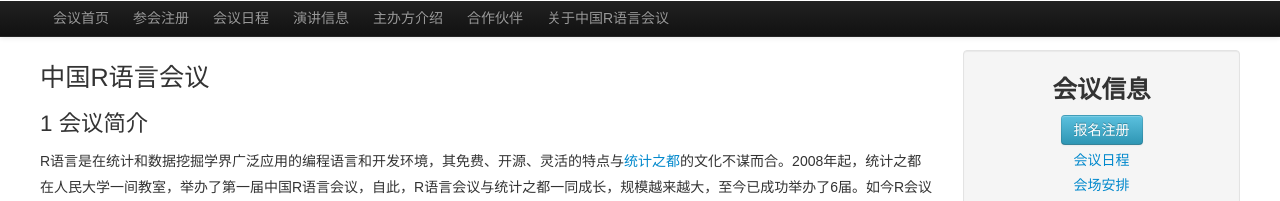
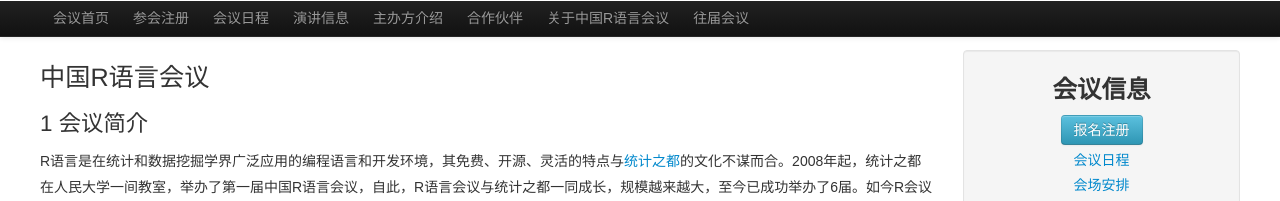
Before and after one commit to cosname/R-conference, a Jekyll site: the page built from about-r-conference/index.md, in a window 1280 px wide. Shown: the top 201 px of the page. Built offline with Jekyll 4.4.1, drawn with Linux system fonts in a browser that asks for light colours.

Commit message:
修改导航

```diff
--- a/_includes/nav.html
+++ b/_includes/nav.html
@@ -5,3 +5,4 @@
       <li><a href="/hosts">主办方介绍</a></li>
       <li><a href="/partners">合作伙伴</a></li>
       <li><a href="/about-r-conference">关于中国R语言会议</a></li>
+      <li><a href="/previous">往届会议</a></li>
```
